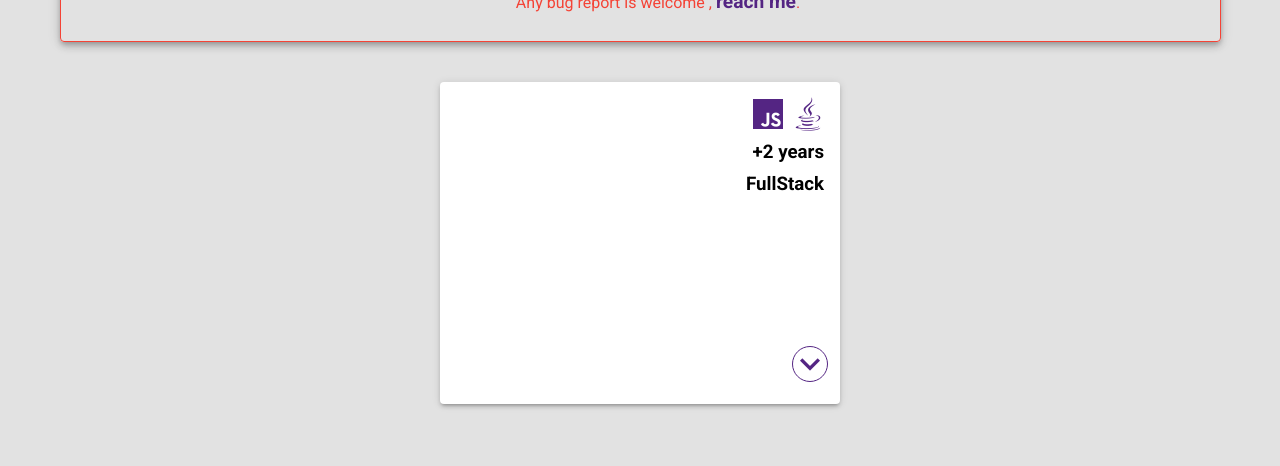
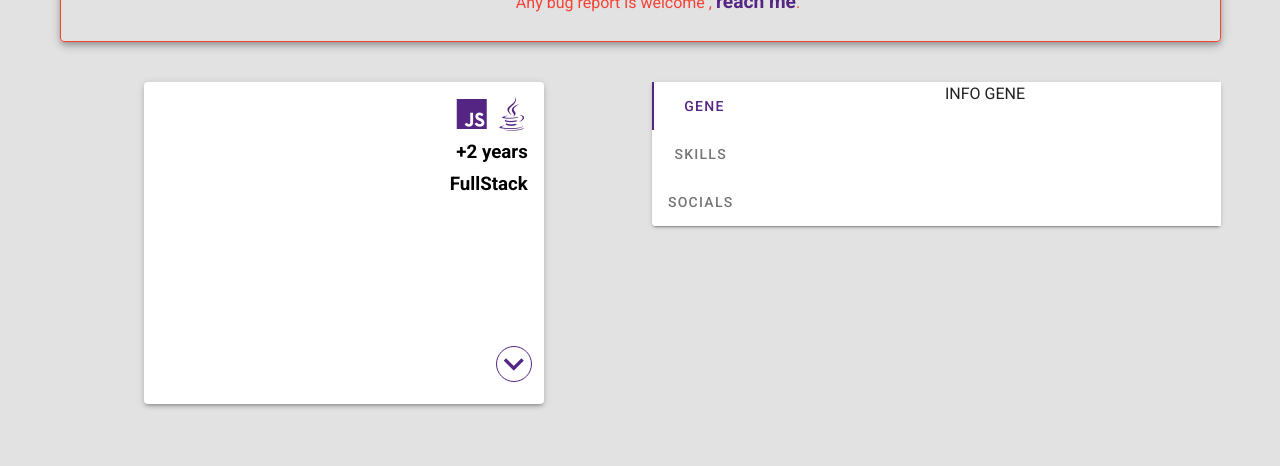
Before and after one commit to JordanSOA/vue-page, a Vue app in the folder front/personal-page/: page / in a window 1280 px wide. Shown: the part 173-639 px from the top of the page. Built offline with nearby package versions, Linux system fonts and the light colour scheme; what vue-flag-icon would draw is missing.

Commit message:
Infotabs created, picture-card testing KO

```diff
--- a/front/personal-page/src/components/Home.vue
+++ b/front/personal-page/src/components/Home.vue
@@ -9,16 +9,24 @@
         <v-col align="center" >
             <picture-card/>
         </v-col>
+        <v-col align="center" >
+            <info-tabs/>
+        </v-col>
     </v-row>
+    <!-- <v-row >
+        <v-col align="center" >
+            <info-tabs/>
+        </v-col>
+    </v-row> -->
 </v-container>
 </template>
 
 <script>
 import AlertWarning from './AlertWarning.vue';
+import InfoTabs from './InfoTabs.vue';
 import PictureCard from './PictureCard.vue';
-
 export default {
-    components: { PictureCard, AlertWarning },
+    components: { PictureCard, AlertWarning, InfoTabs, InfoTabs },
     name: 'Home',
 }
 </script>
--- /dev/null
+++ b/front/personal-page/src/components/InfoTabs.vue
@@ -0,0 +1,39 @@
+<template>
+<div class="tabs">
+    <v-card >
+        <v-tabs
+        center-active
+        right
+        :vertical="$vuetify.breakpoint.smAndUp">
+            <v-tab>
+                Gene
+            </v-tab>
+            <v-tab>
+                Skills
+            </v-tab>
+            <v-tab>
+                Socials
+            </v-tab>
+            <v-tab-item>
+                INFO GENE
+            </v-tab-item>
+            <v-tab-item>
+                SKILLS
+            </v-tab-item>
+            <v-tab-item>
+                SOCIALS
+            </v-tab-item>
+        </v-tabs>
+    </v-card>
+</div>
+</template>
+
+<script>
+export default {
+
+}
+</script>
+
+<style>
+
+</style>
```
Also changed, not shown: 2 other files (tests, documents, lock files or other folders).
